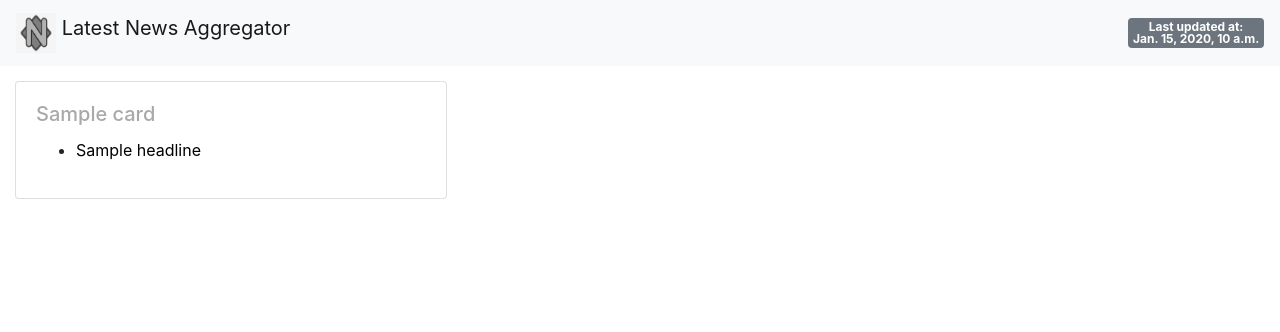
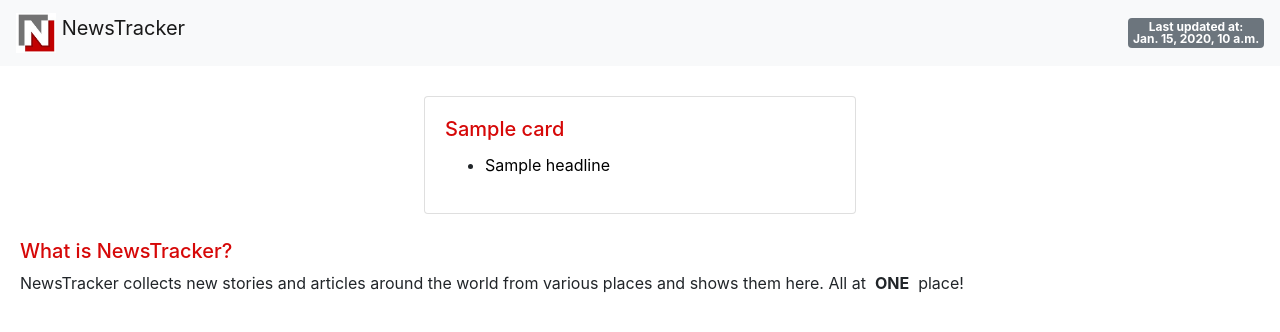
Before and after one commit to bhavanakv/NewsAggregator, a Django app: template pollData/templates/pollData.html in a window 1280 px wide. Shown: the top 332 px of the page. Run offline with Django 4.2, Linux system fonts and the light colour scheme; the template is opened without the code that fills it: most values are stand-ins (such as "Sample title", 1, 10 or a date in 2020); some libraries are stand-ins or nearby versions.

Commit message:
Beautifying homepage

```diff
--- a/pollData/templates/pollData.html
+++ b/pollData/templates/pollData.html
@@ -13,21 +13,22 @@
     <body>
         <nav class="navbar navbar-light bg-light">
             <a class="navbar-brand" href="#">
-                {% load static %}<img src="{% static 'logo.png' %}" width="40" height="40" class="d-inline-block align-top" alt="">
-                Latest News Aggregator
+                {% load static %}<img src="{% static 'logoN.jpg' %}" width="40" height="40" class="d-inline-block align-top" alt="">
+                NewsTracker
               </a>
             <span class="navbar-text">
                 <span class="badge badge-secondary">Last updated at:<br> {{ lastRunTime }}</span>
             </span>
         </nav>
-        <div style="display: flex; flex-direction: row; flex-wrap: wrap">
+
+        <div style="display: flex; flex-direction: row; flex-wrap: wrap; margin-top: 15px;" class="justify-content-center">
 
             {% for card in scrapedData %}
             {#  Single Card Template:#}
             <div class="card" style="width: 27rem; margin: 15px">
                 <div class="card-body">
                     <div style="display: flex; flex-direction: row">
-                        <h5 class="card-title" style="color: darkgray;">{{ card.newsTitle }}</h5>
+                        <h5 class="card-title" style="color: rgb(214, 8, 8);">{{ card.newsTitle }}</h5>
                     </div>
                     <ul>
                     {% for newsData in card.data %}
@@ -41,5 +42,8 @@
             {% endfor %}
 
         </div>
+
+        <h5 style="color: rgb(214, 8, 8); margin-top: 10px; margin-left: 20px;">What is NewsTracker?</h5>
+        <p style="margin-left: 20px;">NewsTracker collects new stories and articles around the world from various places and shows them here. All at&nbsp; <strong>ONE</strong> &nbsp;place!</p>
     </body>
 </html>
```
Also changed, not shown: pollData/static/logoN.jpg (added).
